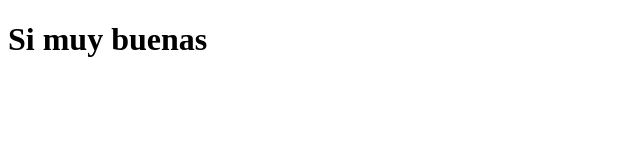
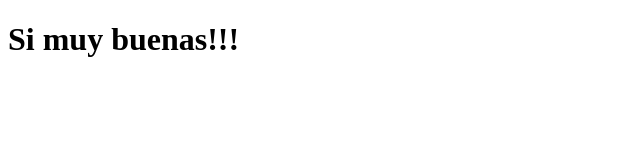
Before and after one commit to danielcuartas/coursera-test, a plain HTML site: page sites/index.html in a window 1280 px wide. Shown: the full height of the page, 0-640 px from the left. Drawn offline with Linux system fonts and the light colour scheme.

Commit message:
Agrego signos de admiración

```diff
--- a/sites/index.html
+++ b/sites/index.html
@@ -4,6 +4,6 @@
 	<title>Hello Coursera</title>
 </head>
 <body>
-<h1>Si muy buenas</h1>
+<h1>Si muy buenas!!!</h1>
 </body>
 </html>
```
